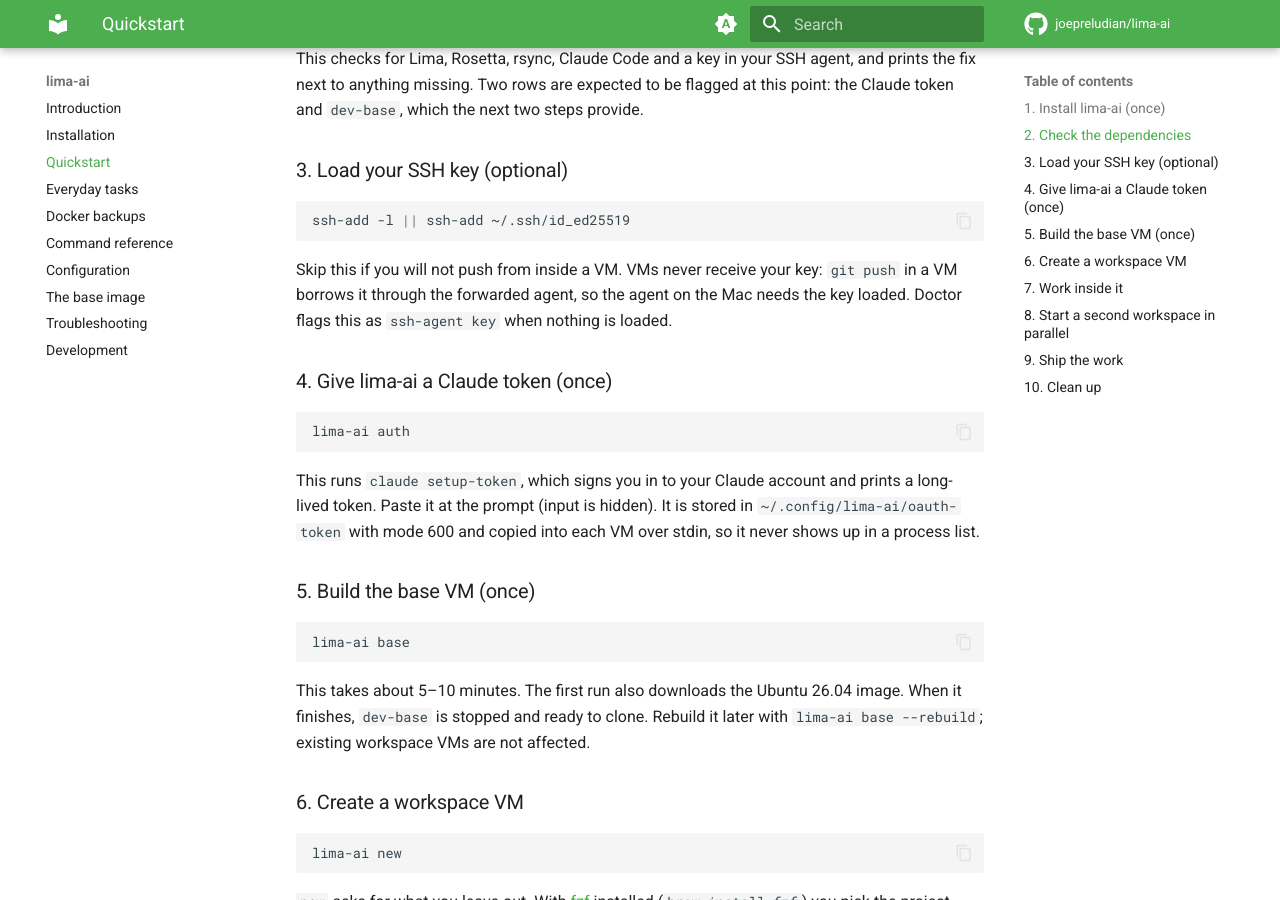
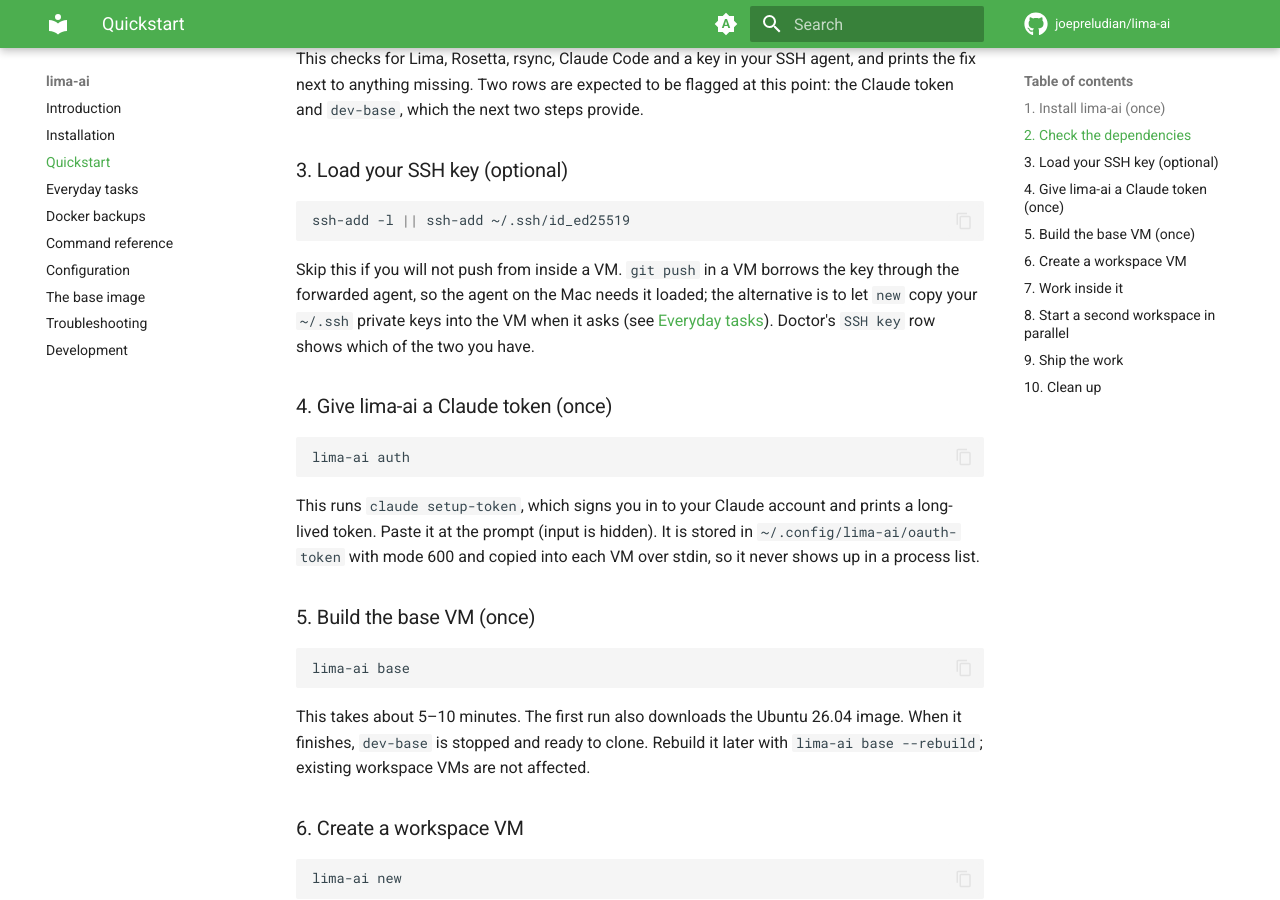
Before and after one commit to joepreludian/lima-ai, an MkDocs documentation site: the page built from docs/manual/docs/quickstart.md, in a window 1280 px wide and 900 px high, scrolled down 504 px. Built offline with MkDocs 1.6.1 and Material for MkDocs 9.7.7, drawn with Linux system fonts in a browser that asks for light colours; comment, search, counter and statistics services are not loaded.

Commit message:
feat(doctor): SSH key is optional; a key file in ~/.ssh or the agent passes, neither only warns; bump to 0.15.0

````diff
--- a/docs/manual/docs/quickstart.md
+++ b/docs/manual/docs/quickstart.md
@@ -30,10 +30,11 @@
 ssh-add -l || ssh-add ~/.ssh/id_ed25519
 ```
 
-Skip this if you will not push from inside a VM. VMs never receive your
-key: `git push` in a VM borrows it through the forwarded agent, so the agent
-on the Mac needs the key loaded. Doctor flags this as `ssh-agent key` when
-nothing is loaded.
+Skip this if you will not push from inside a VM. `git push` in a VM borrows
+the key through the forwarded agent, so the agent on the Mac needs it
+loaded; the alternative is to let `new` copy your `~/.ssh` private keys into
+the VM when it asks (see [Everyday tasks](everyday.md)). Doctor's `SSH key`
+row shows which of the two you have.
 
 ### 4. Give lima-ai a Claude token (once)
 
--- a/pyproject.toml
+++ b/pyproject.toml
@@ -1,6 +1,6 @@
 [project]
 name = "lima-ai"
-version = "0.14.0"
+version = "0.15.0"
 description = "Disposable Lima VMs for running Claude Code agents in parallel, one workspace per VM"
 readme = "README.md"
 authors = [
````
Also changed, not shown: docs/manual/docs/index.md (+1 -1 lines), docs/manual/docs/troubleshooting.md (+4 -2 lines), 3 other files.
